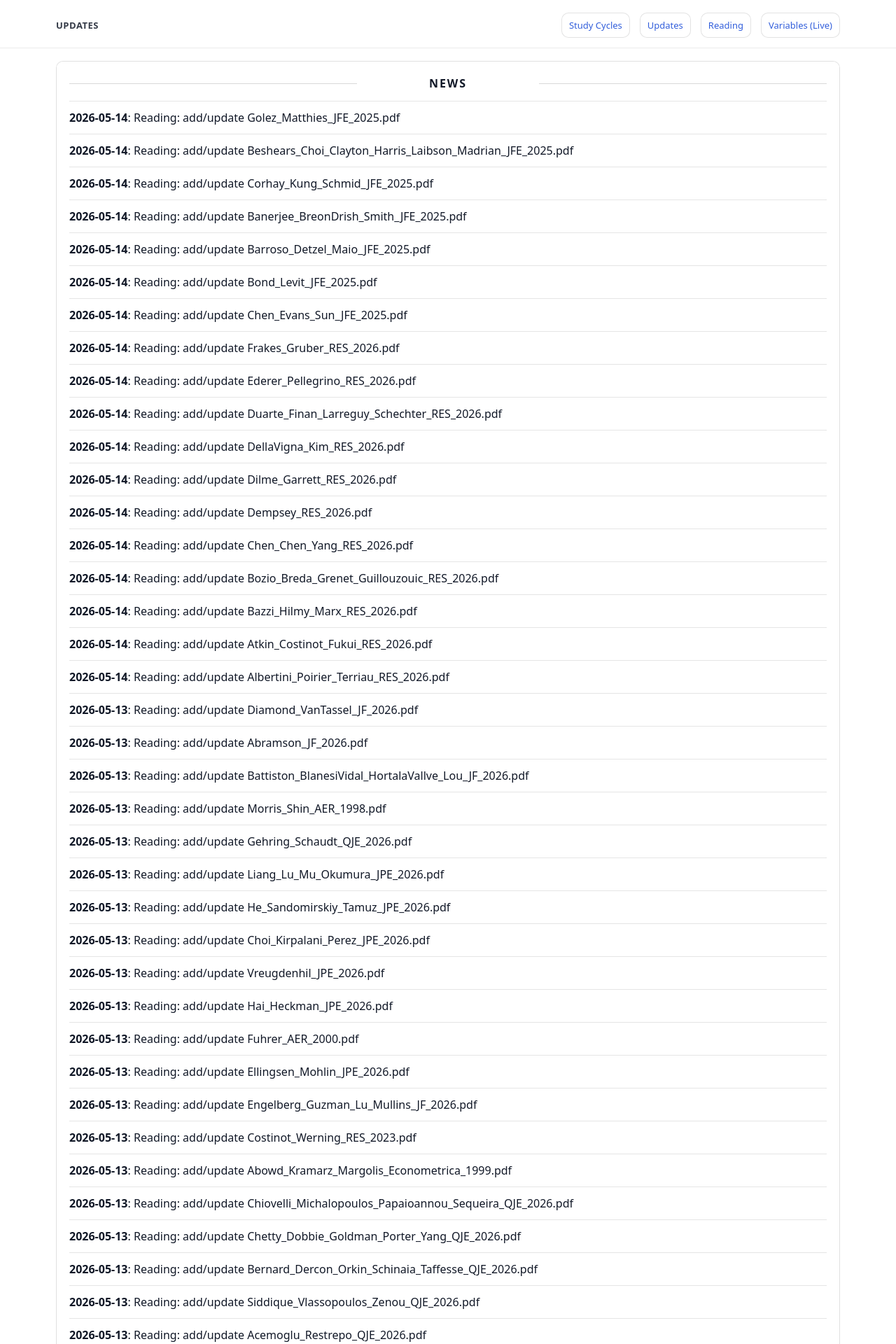
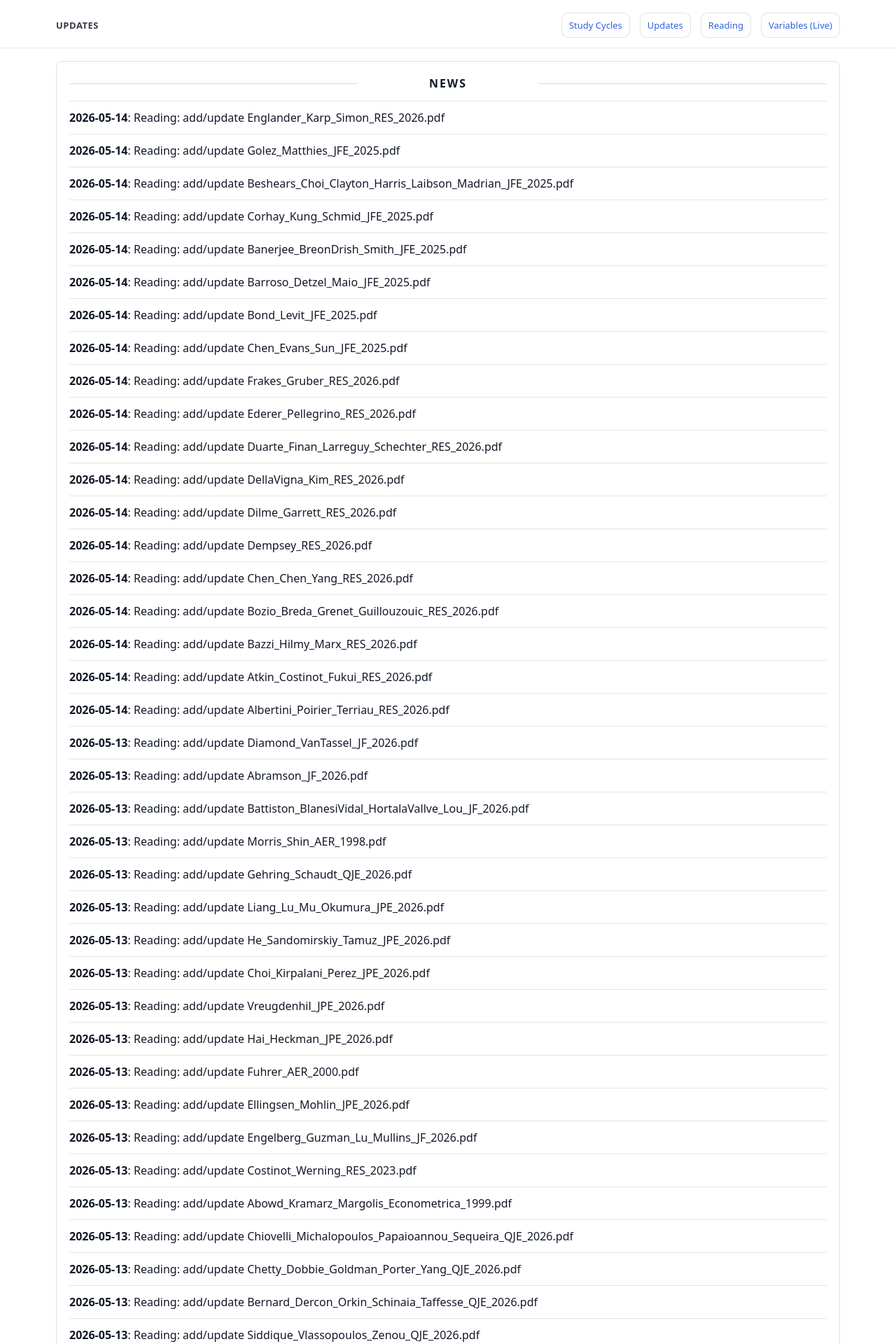
Before and after one commit to yaxinzn/study-archive, a Jekyll site: the page built from updates/index.md, in a window 1280 px wide. Shown: the top 1920 px of the page at 70% size. Built offline with Jekyll 4.4.1, drawn with Linux system fonts in a browser that asks for light colours; some of the changed text lies outside the part shown.

Commit message:
chore: update NEWS feed

```diff
--- a/_data/news.yml
+++ b/_data/news.yml
@@ -1,4 +1,7 @@
 # Auto-generated update history (sorted newest -> oldest). Do not edit manually.
+- ts: "1778753844"
+  date: "2026-05-14"
+  title: "Reading: add/update Englander_Karp_Simon_RES_2026.pdf"
 - ts: "1778753768"
   date: "2026-05-14"
   title: "Reading: add/update Golez_Matthies_JFE_2025.pdf"
```
